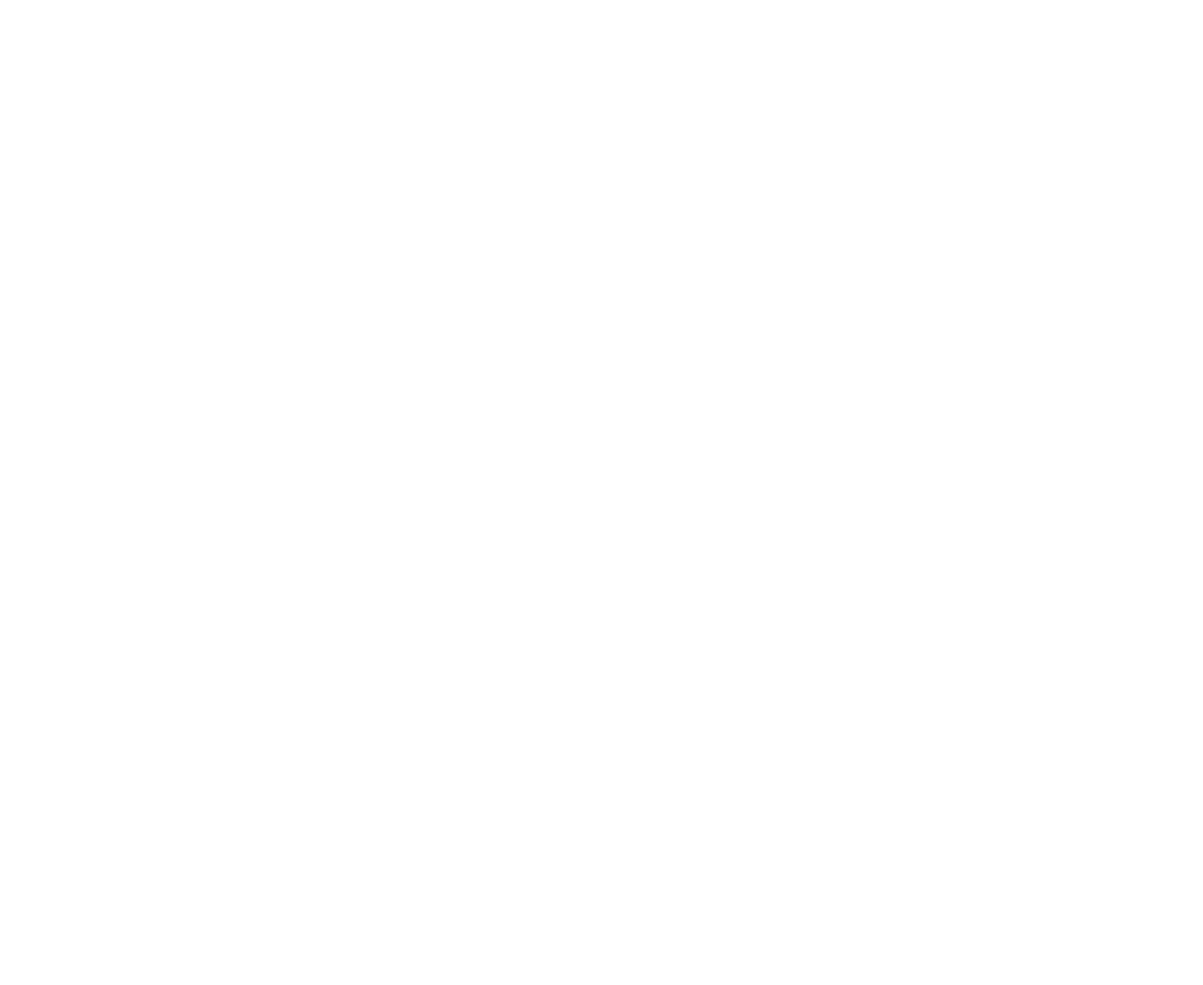
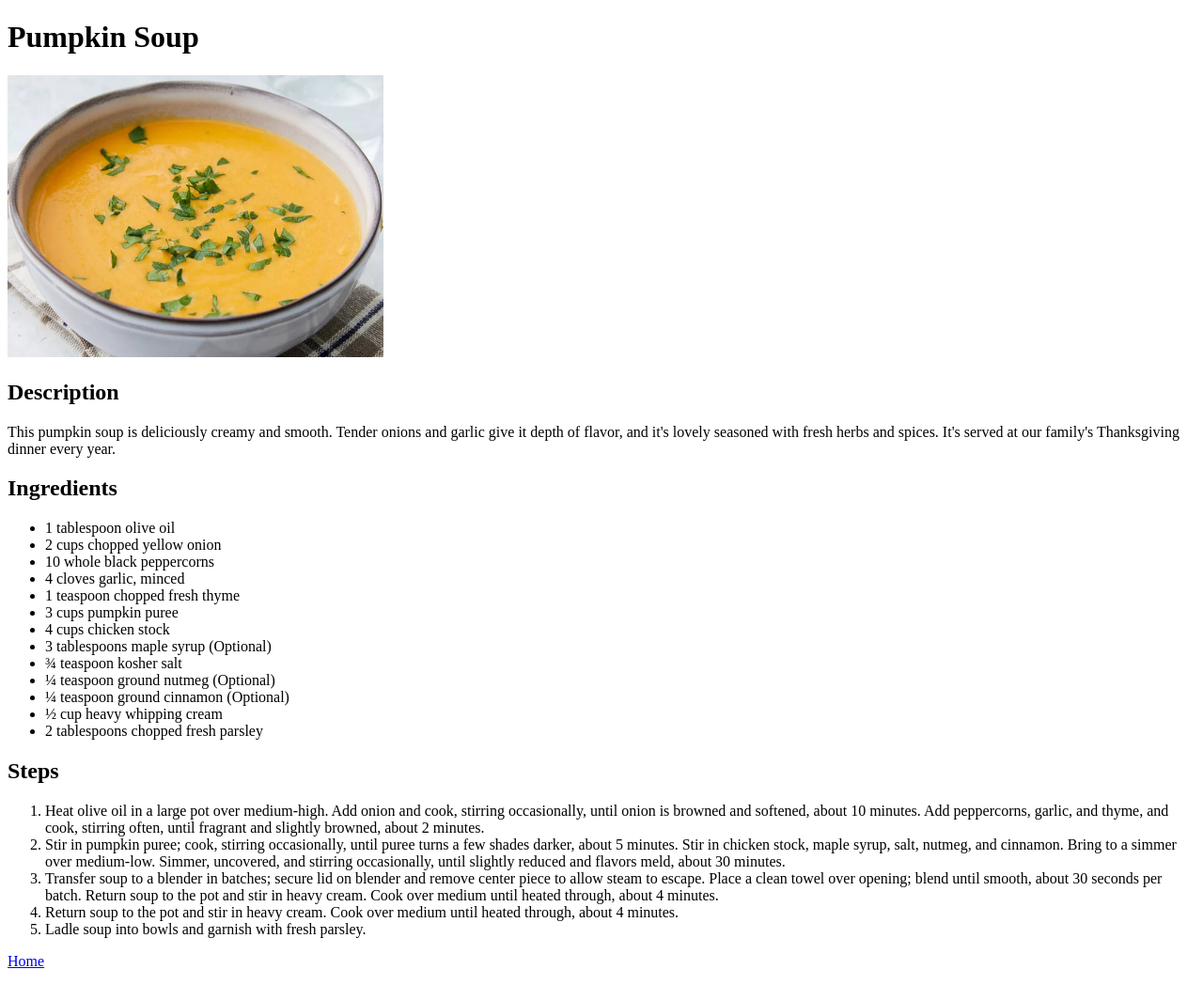
Before and after one commit to ovsmnk/odin-recipes, a plain HTML site: page recipes/pumpkin-soup.html in a window 1280 px wide. Shown: the whole page at 94% size. Before the commit the page ends 800 px from the top, so only its background shows below. Drawn offline with Linux system fonts and the light colour scheme.

Commit message:
Add structure and content to pumpkin-soup.html

```diff
--- a/recipes/pumpkin-soup.html
+++ b/recipes/pumpkin-soup.html
@@ -1,10 +1,48 @@
 <!DOCTYPE html>
 <html lang="en">
+
 <head>
   <meta charset="UTF-8">
   <title>Pumpkin Soup Recipe</title>
 </head>
+
 <body>
+  <h1>Pumpkin Soup</h1>
+  <img src="../images/pumpkin-soup.jpg" width="400" alt="A plate full of creamy golden orange pumpkin soup.">
+  <h2>Description</h2>
+  <p>This pumpkin soup is deliciously creamy and smooth. Tender onions and garlic give it depth of flavor, and it's
+    lovely seasoned with fresh herbs and spices. It's served at our family's Thanksgiving dinner every year.</p>
+  <h2>Ingredients</h2>
+  <ul>
+    <li>1 tablespoon olive oil</li>
+    <li>2 cups chopped yellow onion</li>
+    <li>10 whole black peppercorns</li>
+    <li>4 cloves garlic, minced</li>
+    <li>1 teaspoon chopped fresh thyme</li>
+    <li>3 cups pumpkin puree</li>
+    <li>4 cups chicken stock</li>
+    <li>3 tablespoons maple syrup (Optional)</li>
+    <li>¾ teaspoon kosher salt</li>
+    <li>¼ teaspoon ground nutmeg (Optional)</li>
+    <li>¼ teaspoon ground cinnamon (Optional)</li>
+    <li>½ cup heavy whipping cream</li>
+    <li>2 tablespoons chopped fresh parsley</li>
+  </ul>
+  <h2>Steps</h2>
+  <ol>
+    <li>Heat olive oil in a large pot over medium-high. Add onion and cook, stirring occasionally, until onion is
+      browned and softened, about 10 minutes. Add peppercorns, garlic, and thyme, and cook, stirring often, until
+      fragrant and slightly browned, about 2 minutes.</li>
+    <li>Stir in pumpkin puree; cook, stirring occasionally, until puree turns a few shades darker, about 5 minutes. Stir
+      in chicken stock, maple syrup, salt, nutmeg, and cinnamon. Bring to a simmer over medium-low. Simmer, uncovered,
+      and stirring occasionally, until slightly reduced and flavors meld, about 30 minutes.</li>
+    <li>Transfer soup to a blender in batches; secure lid on blender and remove center piece to allow steam to escape.
+      Place a clean towel over opening; blend until smooth, about 30 seconds per batch. Return soup to the pot and stir
+      in heavy cream. Cook over medium until heated through, about 4 minutes.</li>
+    <li>Return soup to the pot and stir in heavy cream. Cook over medium until heated through, about 4 minutes.</li>
+    <li>Ladle soup into bowls and garnish with fresh parsley.</li>
+  </ol>
+  <p><a href="../index.html">Home</a></p>
+</body>
 
-</body>
 </html>
```
